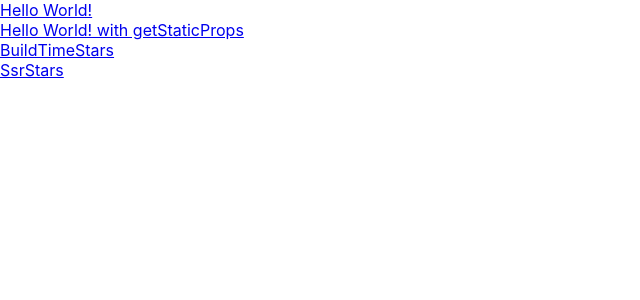
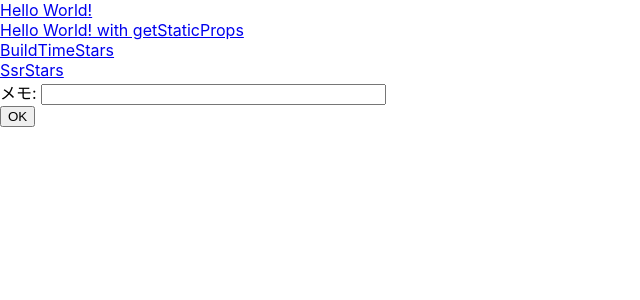
Before and after one commit to cluck-mur/nextjs-study03, a Next.js app: page / in a window 1280 px wide. Shown: the top 300 px of the page, without its empty margins (0-640 px from the left). Built offline with nearby package versions, Linux system fonts and the light colour scheme.

Commit message:
・VSCodeでデバッグできるように設定した。 ・POSTメッセージから body 部分を読み取るのに悪戦苦闘中

```diff
--- a/pages/index.js
+++ b/pages/index.tsx
@@ -1,8 +1,12 @@
+import { GetServerSideProps } from 'next'
 import Head from 'next/head'
 import styles from '../styles/Home.module.css'
 import Link from 'next/link'
+import { useRouter } from 'next/router'
 
-export default function Home() {
+const Home = ({ err }) => {
+  // const router = useRouter()
+
   return (
     <div>
       <Head>
@@ -22,7 +26,27 @@ export default function Home() {
         <div>
           <Link href="ssrStars"><a>SsrStars</a></Link>
         </div>
+        <div>
+          <form action="" method="post">
+            メモ: <input type="text" name="memo" size="40"></input><br />
+            <input type="submit" value="OK"></input>
+          </form>
+        </div>
       </main>
     </div>
   )
 }
+
+export const getServerSideProps: GetServerSideProps = async (context) => {
+  //console.log(context)
+  const trailers = context.req.trailers
+  console.log(trailers)
+
+  return {
+    props: {
+      err: 0
+    }
+  }
+}
+
+export default Home
```
Also changed, not shown: ドキュメント/参考資料・サイト.txt.
